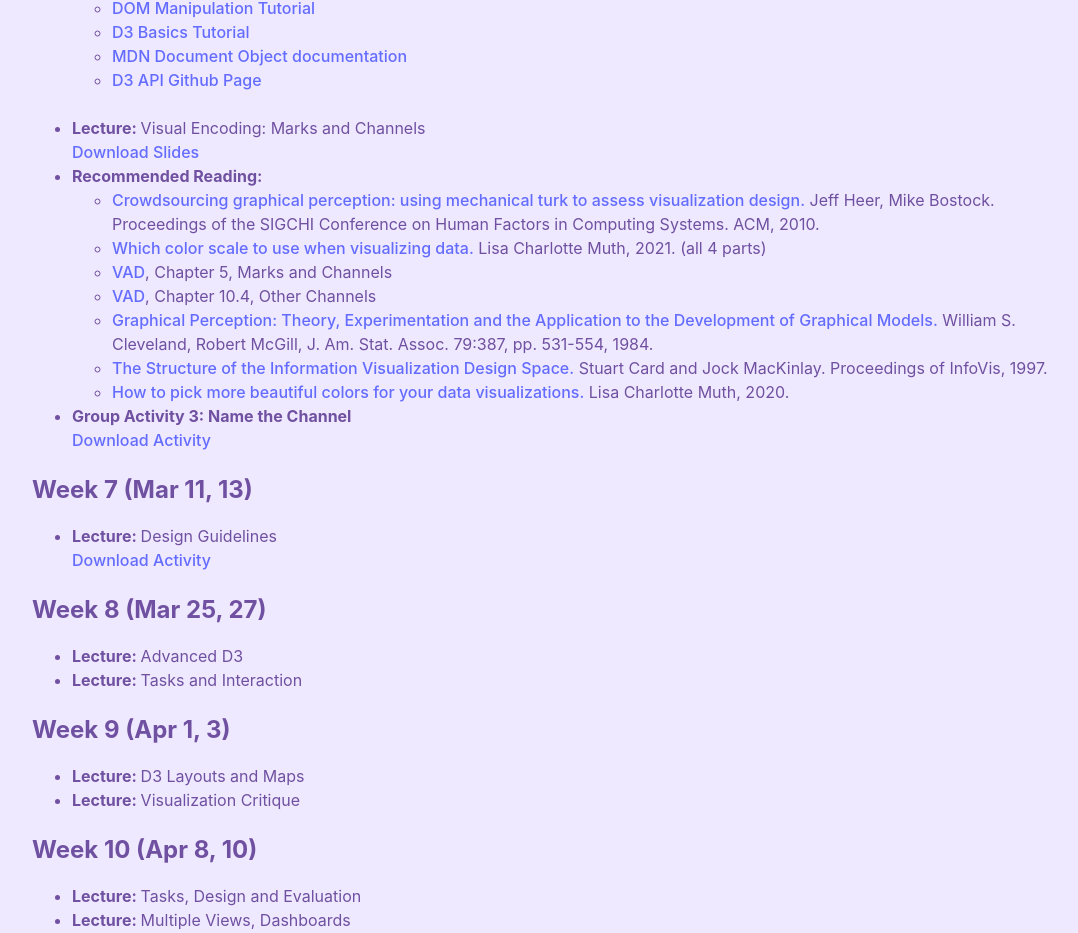
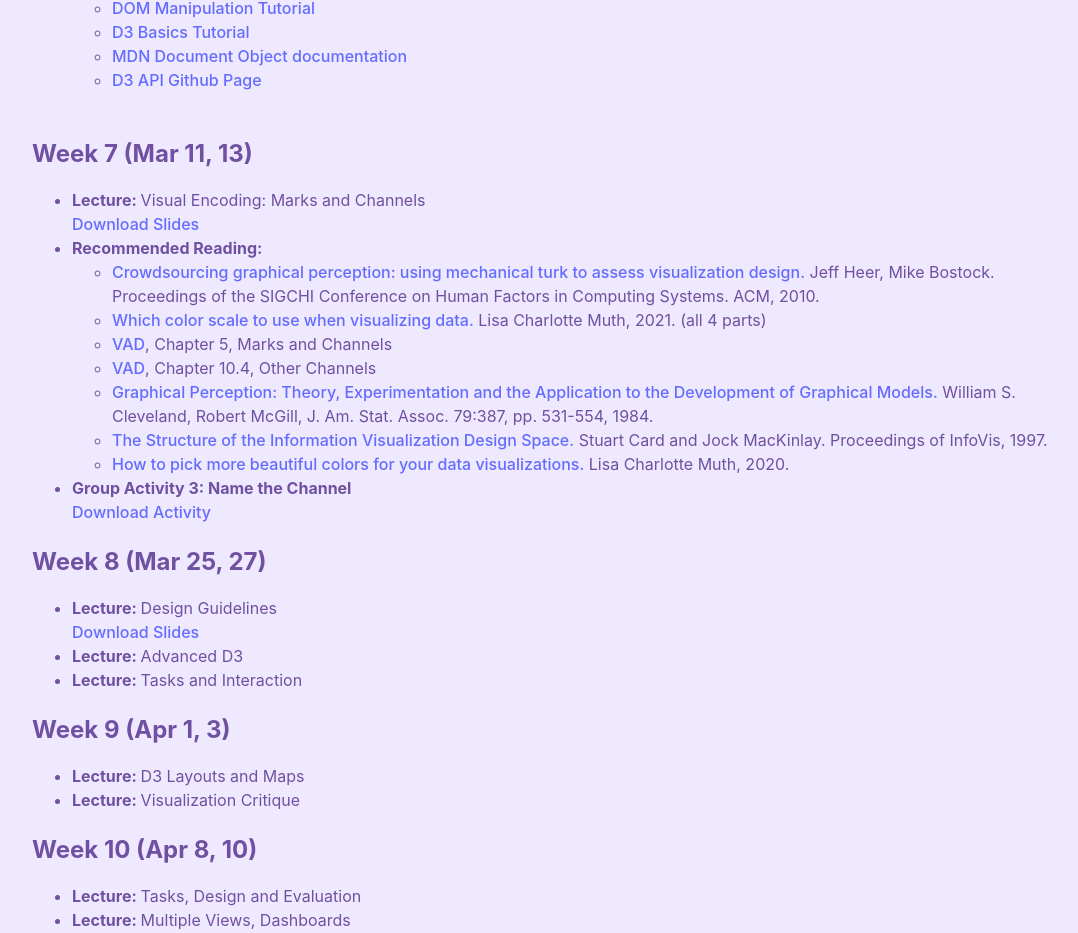
Before and after one commit to hamza-elhamdadi/cs-571-spring-2025, a React (Vite) app: page /#/schedule in a window 1280 px wide. Shown: the part 2133-3066 px from the top of the page, without its empty margins (96-1174 px from the left). Built offline with nearby package versions, Linux system fonts and the light colour scheme.

Commit message:
added design guidelines slides

```diff
--- a/src/Schedule.jsx
+++ b/src/Schedule.jsx
@@ -212,7 +212,11 @@ function Schedule() {
             </ul>
           </li>
           <br />
-          <li>
+
+        </ul>
+        <h2 className='section-header'>Week 7 (Mar 11, 13)</h2>
+        <ul>
+        <li>
             <b>Lecture: </b> Visual Encoding: Marks and Channels
             <br />
             <a href="#/schedule" onClick={() => {
@@ -239,18 +243,15 @@ function Schedule() {
             }}> Download Activity</a>
           </li>
         </ul>
-        <h2 className='section-header'>Week 7 (Mar 11, 13)</h2>
+        <h2 className='section-header'>Week 8 (Mar 25, 27)</h2>
         <ul>
           <li>
             <b>Lecture: </b> Design Guidelines
             <br />
             <a href="#/schedule" onClick={() => {
               downloadPdf('slides/week_8_slides_design_guidelines.pdf', 'CS 571 - Week 8 Slides - Design Guidelines.pdf')
-            }}> Download Activity</a>
+            }}> Download Slides</a>
           </li>
-        </ul>
-        <h2 className='section-header'>Week 8 (Mar 25, 27)</h2>
-        <ul>
           <li>
             <b>Lecture: </b> Advanced D3
           </li>
```
